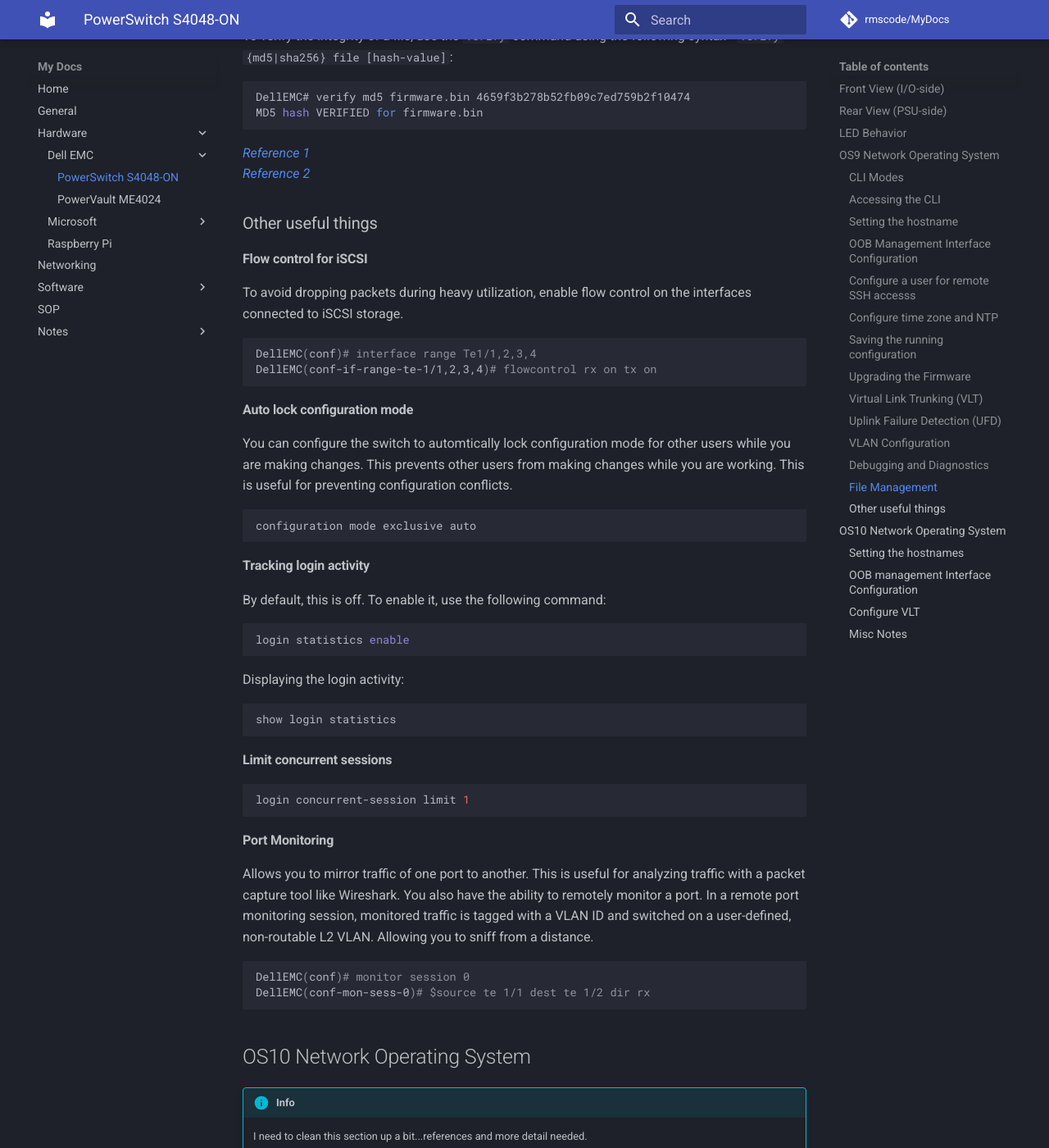
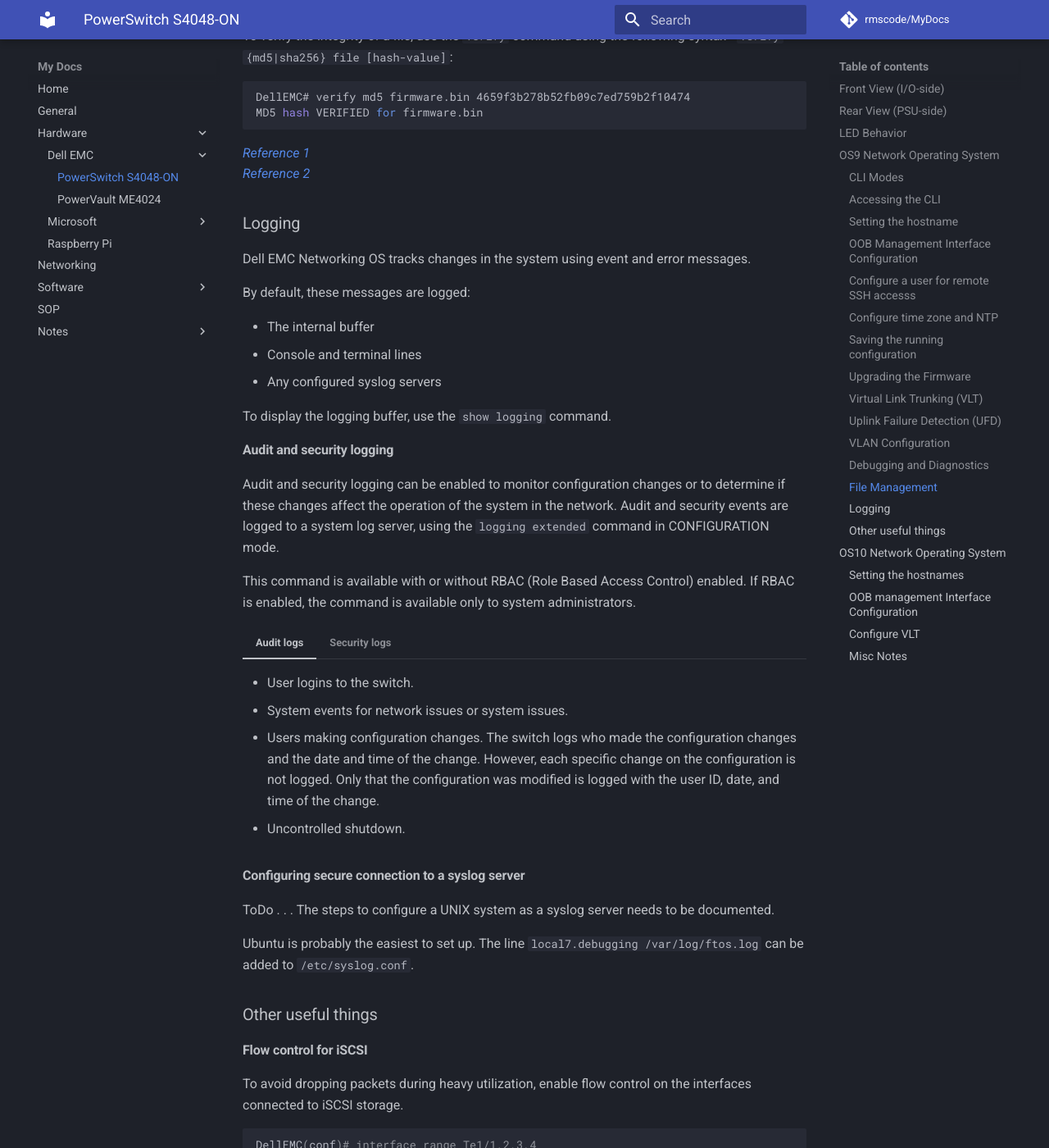
Before and after one commit to rmscode/binary-garden, an MkDocs documentation site: the page built from docs/hardware/dell-emc/s4048-on.md, in a window 1280 px wide and 1400 px high, scrolled down 15842 px. Shown: the whole window at 82% size. Built offline with MkDocs 1.6.1 and Material for MkDocs 9.7.7, drawn with Linux system fonts in a browser that asks for light colours; comment, search, counter and statistics services are not loaded.

Commit message:
Update s4048-on.md

```diff
--- a/docs/hardware/dell-emc/s4048-on.md
+++ b/docs/hardware/dell-emc/s4048-on.md
@@ -765,6 +765,44 @@
 [*Reference 1*](https://www.dell.com/support/manuals/en-us/dell-emc-os-9/s4048-on-9.14.2.4-config/configuration-file-management?guid=guid-ee703c5d-ff2c-4e01-8dcf-e2a7e49eb69b&lang=en-us)</br>
 [*Reference 2*](https://gainanov.pro/eng-blog/sysad/dell-file-management/)
 
+### Logging
+
+Dell EMC Networking OS tracks changes in the system using event and error messages.
+
+By default, these messages are logged:
+
+- The internal buffer
+- Console and terminal lines
+- Any configured syslog servers
+
+To display the logging buffer, use the `show logging` command.
+
+#### Audit and security logging
+
+Audit and security logging can be enabled to monitor configuration changes or to determine if these changes affect the operation of the system in the network. Audit and security events are logged to a system log server, using the `logging extended` command in CONFIGURATION mode.
+
+This command is available with or without RBAC (Role Based Access Control) enabled. If RBAC is enabled, the command is available only to system administrators.
+
+=== "Audit logs"
+
+    - User logins to the switch.
+    - System events for network issues or system issues.
+    - Users making configuration changes. The switch logs who made the configuration changes and the date and time of the change. However, each specific change on the configuration is not logged. Only that the configuration was modified is logged with the user ID, date, and time of the change.
+    - Uncontrolled shutdown.
+
+=== "Security logs"
+
+    - Establishment of secure traffic flows, such as SSH.
+    - Violations on secure flows or certificate issues.
+    - Adding and deleting of users.
+    - User access and configuration changes to the security and crypto parameters (not the key information but the crypto configuration).
+
+#### Configuring secure connection to a syslog server
+
+ToDo . . . The steps to configure a UNIX system as a syslog server needs to be documented.
+
+Ubuntu is probably the easiest to set up. The line `local7.debugging /var/log/ftos.log` can be added to `/etc/syslog.conf `.
+
 ### Other useful things
 
 #### Flow control for iSCSI
```
